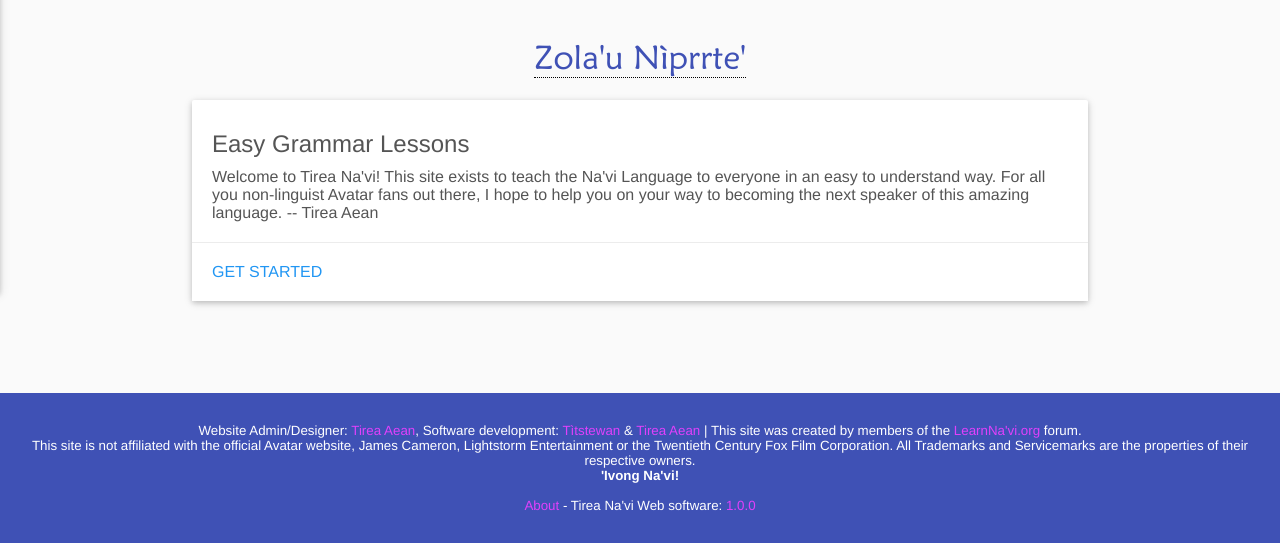
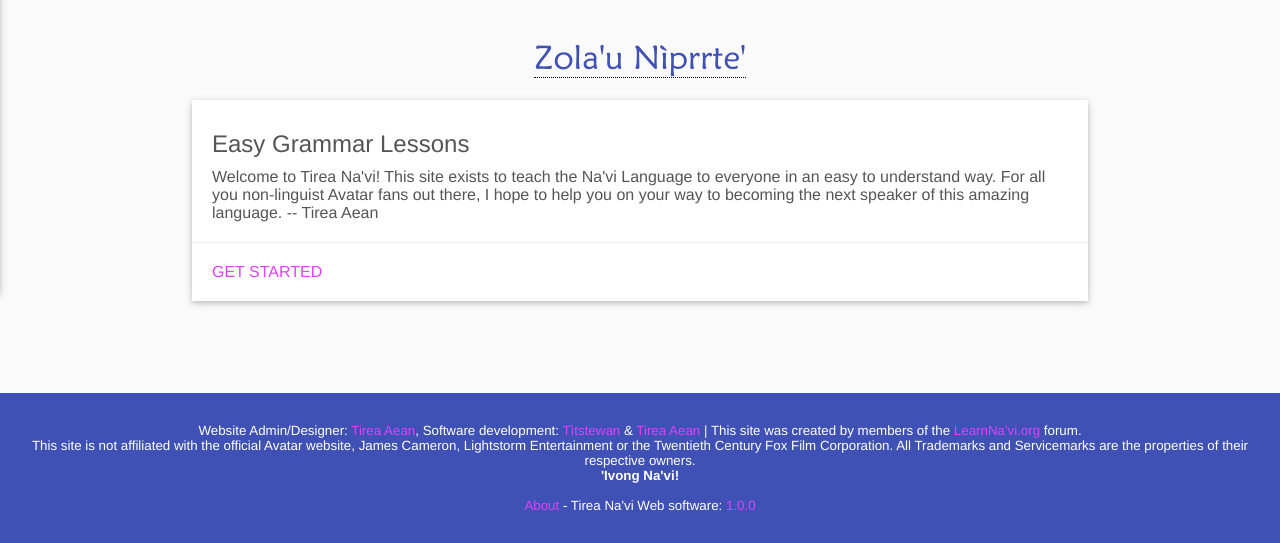
Before and after one commit to Titstewan/Tirea-Material-Lesson-Blog, a PHP site: page / in a window 1280 px wide. Shown: the part 567-1110 px from the top of the page. Run offline with PHP 8.4, Linux system fonts and the light colour scheme; data that the repository does not hold is empty.

Commit message:
revert link colors

```diff
--- a/res/tirea.css
+++ b/res/tirea.css
@@ -184,7 +184,11 @@ strong {
 }
 
 #page-content-div a {
-	color: #2196f3 !important;
+	color: #e040fb !important;
+}
+
+#page-content-div h3 a {
+	color: #9c27b0 !important;
 }
 
 blockquote {
```
